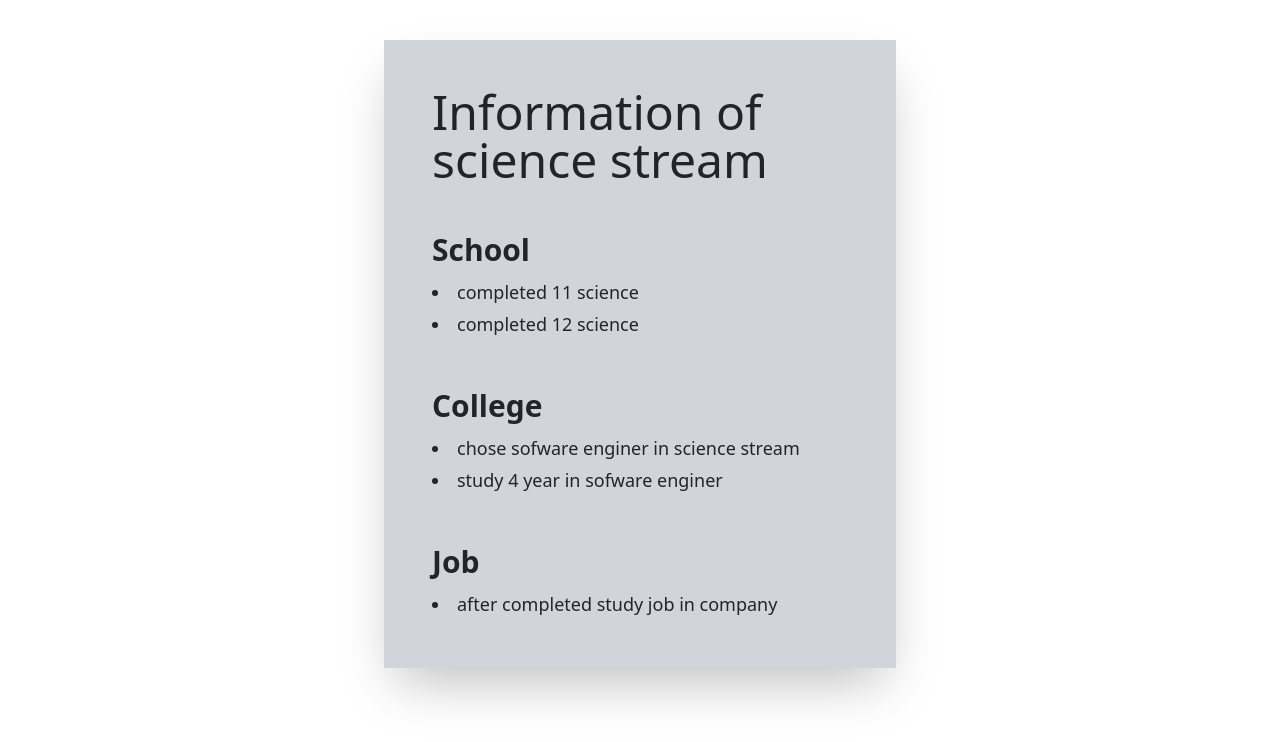
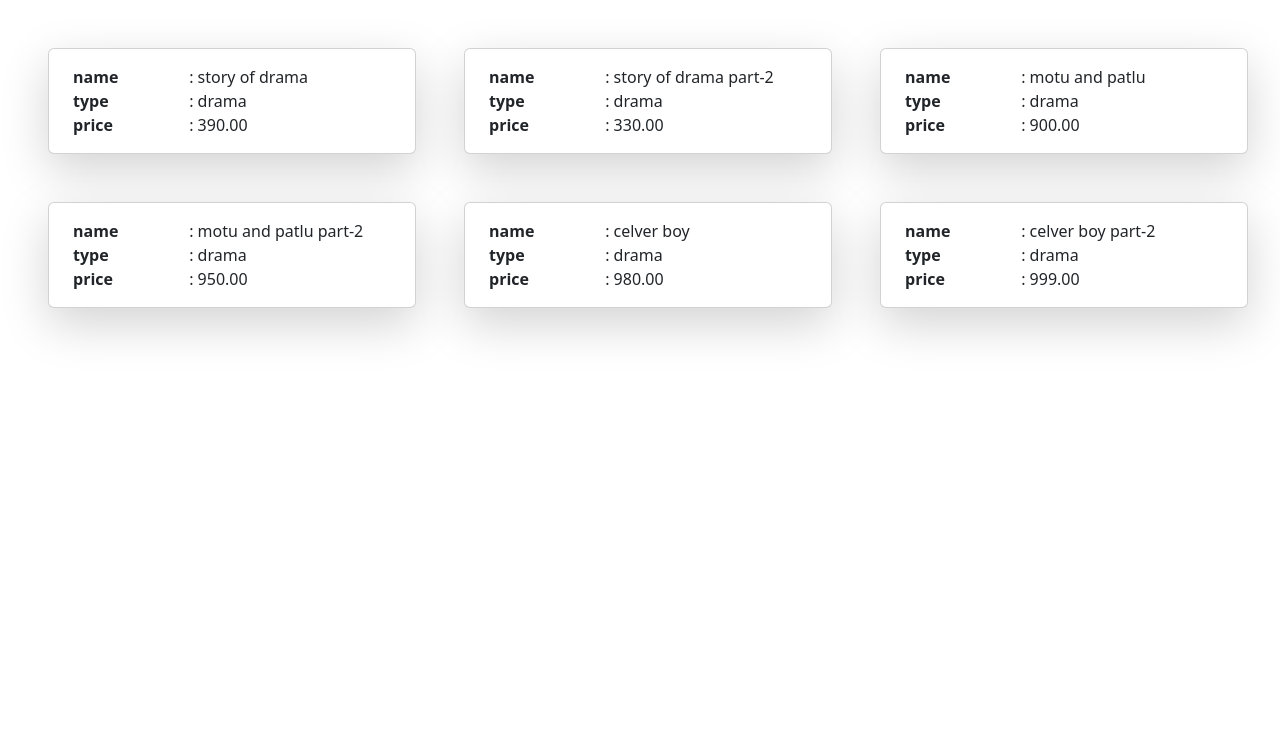
Before and after one commit to darshan6686/reactjs, a React (Create React App) app: page / in a window 1280 px wide. Shown: the top 742 px of the page. Built offline with nearby package versions, Linux system fonts and the light colour scheme; the HTML template or start-up script is replaced by a standard one.

Commit message:
filter data

```diff
--- /dev/null
+++ b/src/Task2.jsx
@@ -0,0 +1,19 @@
+import React from 'react'
+
+const Task2 = (props) => {
+  let { name, type, price} = props;
+  return (
+
+    <div className='inline-block'>
+        <div className="card ms-5 mt-5 shadow-lg" style={{ width: "23rem" }}>
+          <div className="card-body ps-4">
+            <label className="font-bold" style={{ width: "7rem" }}>name </label>  : {name}<br />
+            <label className="font-bold" style={{ width: "7rem" }}>type</label>  : {type}<br />
+            <label className="font-bold" style={{ width: "7rem" }}>price </label>  : {price}<br />
+          </div>
+        </div>
+    </div>
+  )
+}
+
+export default Task2;
--- /dev/null
+++ b/src/Tasklist2.jsx
@@ -0,0 +1,20 @@
+import React from 'react';
+import Task2 from './Task2';
+import tasks from './Tasks.json';
+
+const Tasklist2 = () => {
+
+  var form = "drama";
+  return (
+    <>
+      {
+        tasks.filter((elem) => {return form === elem.type}).map((elem) => {
+        return (
+            <Task2 name={elem.name} type={elem.type} price={elem.price} />
+        )
+      })}
+    </>
+  )
+}
+
+export default Tasklist2;
--- /dev/null
+++ b/src/Tasks.json
@@ -0,0 +1,107 @@
+[
+    {
+        "id": 1,
+        "name": "story of action",
+        "type": "action",
+        "price": "500.00",
+        "discripation": "This is neither a secret nor a revelation, so why do we keep chasing the idea of a happy tomorrow and the happiness of today escapes us?"
+    },
+    {
+        "id": 2,
+        "name": "story of love",
+        "type": "love",
+        "price": "520.00",
+        "discripation": "This is neither a secret nor a revelation, so why do we keep chasing the idea of a happy tomorrow and the happiness of today escapes us?"
+    },
+    {
+        "id": 3,
+        "name": "story of drama",
+        "type": "drama",
+        "price": "390.00",
+        "discripation": "This is neither a secret nor a revelation, so why do we keep chasing the idea of a happy tomorrow and the happiness of today escapes us?"
+    },
+    {
+        "id": 4,
+        "name": "story of drama part-2",
+        "type": "drama",
+        "price": "330.00",
+        "discripation": "This is neither a secret nor a revelation, so why do we keep chasing the idea of a happy tomorrow and the happiness of today escapes us?"
+    },
+    {
+        "id": 5,
+        "name": "Thriller action",
+        "type": "action",
+        "price": "300.00",
+        "discripation": "This is neither a secret nor a revelation, so why do we keep chasing the idea of a happy tomorrow and the happiness of today escapes us?"
+    },
+    {
+        "id": 6,
+        "name": "my's story",
+        "type": "love",
+        "price": "250.00",
+        "discripation": "This is neither a secret nor a revelation, so why do we keep chasing the idea of a happy tomorrow and the happiness of today escapes us?"
+    },
+    {
+        "id": 7,
+        "name": "motu and patlu",
+        "type": "drama",
+        "price": "900.00",
+        "discripation": "This is neither a secret nor a revelation, so why do we keep chasing the idea of a happy tomorrow and the happiness of today escapes us?"
+    },
+    {
+        "id": 8,
+        "name": "how it's possible!",
+        "type": "action",
+        "price": "300.00",
+        "discripation": "This is neither a secret nor a revelation, so why do we keep chasing the idea of a happy tomorrow and the happiness of today escapes us?"
+    },
+    {
+        "id": 9,
+        "name": "motu and patlu part-2",
+        "type": "drama",
+        "price": "950.00",
+        "discripation": "This is neither a secret nor a revelation, so why do we keep chasing the idea of a happy tomorrow and the happiness of today escapes us?"
+    },
+    {
+        "id": 10,
+        "name": "you and me",
+        "type": "love",
+        "price": "450.00",
+        "discripation": "This is neither a secret nor a revelation, so why do we keep chasing the idea of a happy tomorrow and the happiness of today escapes us?"
+    },
+    {
+        "id": 11,
+        "name": "have a fun",
+        "type": "action",
+        "price": "440.00",
+        "discripation": "This is neither a secret nor a revelation, so why do we keep chasing the idea of a happy tomorrow and the happiness of today escapes us?"
+    },
+    {
+        "id": 12,
+        "name": "celver boy",
+        "type": "drama",
+        "price": "980.00",
+        "discripation": "This is neither a secret nor a revelation, so why do we keep chasing the idea of a happy tomorrow and the happiness of today escapes us?"
+    },
+    {
+        "id": 13,
+        "name": "majnu story",
+        "type": "love",
+        "price": "399.00",
+        "discripation": "This is neither a secret nor a revelation, so why do we keep chasing the idea of a happy tomorrow and the happiness of today escapes us?"
+    },
+    {
+        "id": 14,
+        "name": "smart boy",
+        "type": "action",
+        "price": "599.00",
+        "discripation": "This is neither a secret nor a revelation, so why do we keep chasing the idea of a happy tomorrow and the happiness of today escapes us?"
+    },
+    {
+        "id": 15,
+        "name": "celver boy part-2",
+        "type": "drama",
+        "price": "999.00",
+        "discripation": "This is neither a secret nor a revelation, so why do we keep chasing the idea of a happy tomorrow and the happiness of today escapes us?"
+    }
+]
--- a/src/index.js
+++ b/src/index.js
@@ -5,7 +5,7 @@
 // import Booklist from './Booklist';
 // import Fake from './Fake';
 // import Listapp from './Listapp';
-import Task from './Task';
+import Tasklist2 from './Tasklist2';
 import reportWebVitals from './reportWebVitals';
 import "jquery";
 import "@popperjs/core/dist/umd/popper";
@@ -16,8 +16,7 @@
 root.render(
   <React.StrictMode>
   <App />
-  <Task />
-  {/* <Listapp /> */}
+  <Tasklist2 />
   </React.StrictMode>
 );
 
```
Also changed, not shown: 1 other file (tests, documents, lock files or other folders).
